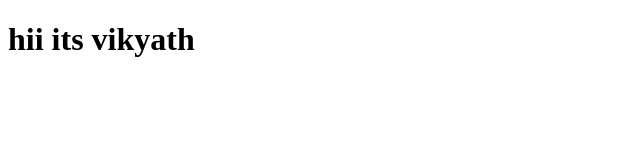
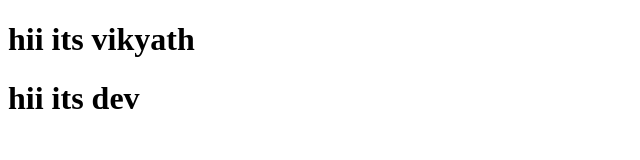
Before and after one commit to vaishnavi8887-git/test-git, a plain HTML site: page index.html in a window 1280 px wide. Shown: the whole page, without its empty margins (0-640 px from the left). Drawn offline with Linux system fonts and the light colour scheme.

Commit message:
edited index.html

```diff
--- a/index.html
+++ b/index.html
@@ -7,5 +7,6 @@
 </head>
 <body>
     <h1>hii its vikyath</h1>
+    <h1>hii its dev</h1>
 </body>
 </html>
```
